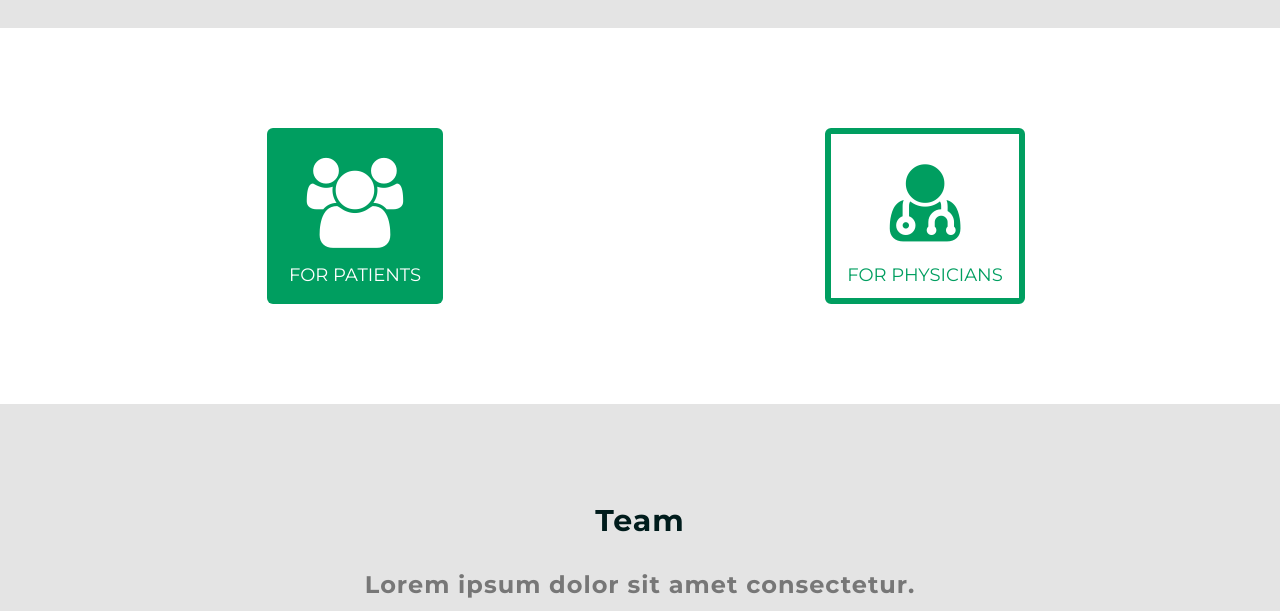
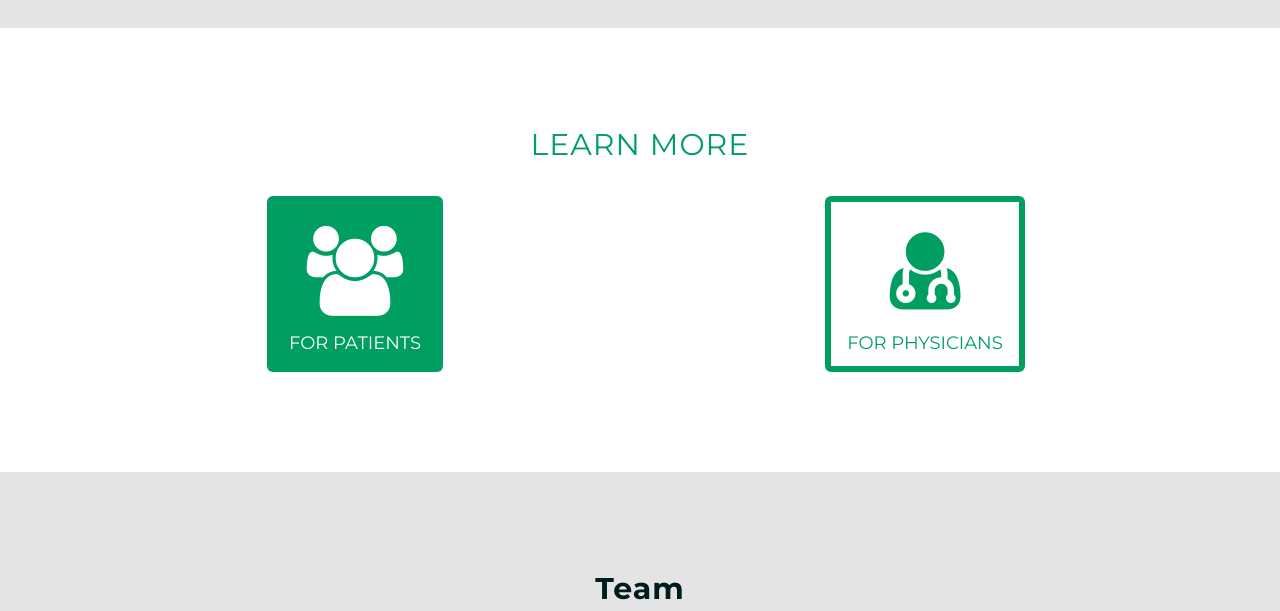
Before and after one commit to skleung/doctoc-website, a plain HTML site: page index.html in a window 1280 px wide. Shown: the part 1200-1811 px from the top of the page. Drawn offline with Linux system fonts and the light colour scheme; some packages are replaced by stand-ins of ours.

Commit message:
updated signin

```diff
--- a/index.html
+++ b/index.html
@@ -116,7 +116,8 @@
     <!-- Signup Section -->
     <section id="signup" class="content-section text-center ">
         <div class="row-fluid">
-            <div class="container">
+            <div class="container text-center">
+                <h2 class="signup-heading">LEARN MORE</h2>
                 <div class="col-md-6 text-centered">
                     <button class="btn btn-primary btn-lg">
                         <span id="patient-signin"><i class="fa fa-users"></i></span>
--- a/less/grayscale.less
+++ b/less/grayscale.less
@@ -279,17 +279,23 @@ a {
 }
 
 
-.bg-white{
+.bg-white {
     background-color: white;
 }
 
-#signup{
+#signup {
     margin-top: 100px;
     padding-bottom: 100px;
     background-color: white;
+    .signup-heading {
+        text-transform: uppercase;
+        font-weight: 400;
+        color: @primary;
+        font-family: "Montserrat", "Helvetica Neue", Helvetica, Arial, sans-serif;
+    }
 }
 
-#physician-signin, #patient-signin{
+#physician-signin, #patient-signin {
     font-size: 90px;
 }
 
```
Also changed, not shown: css/grayscale.css.
